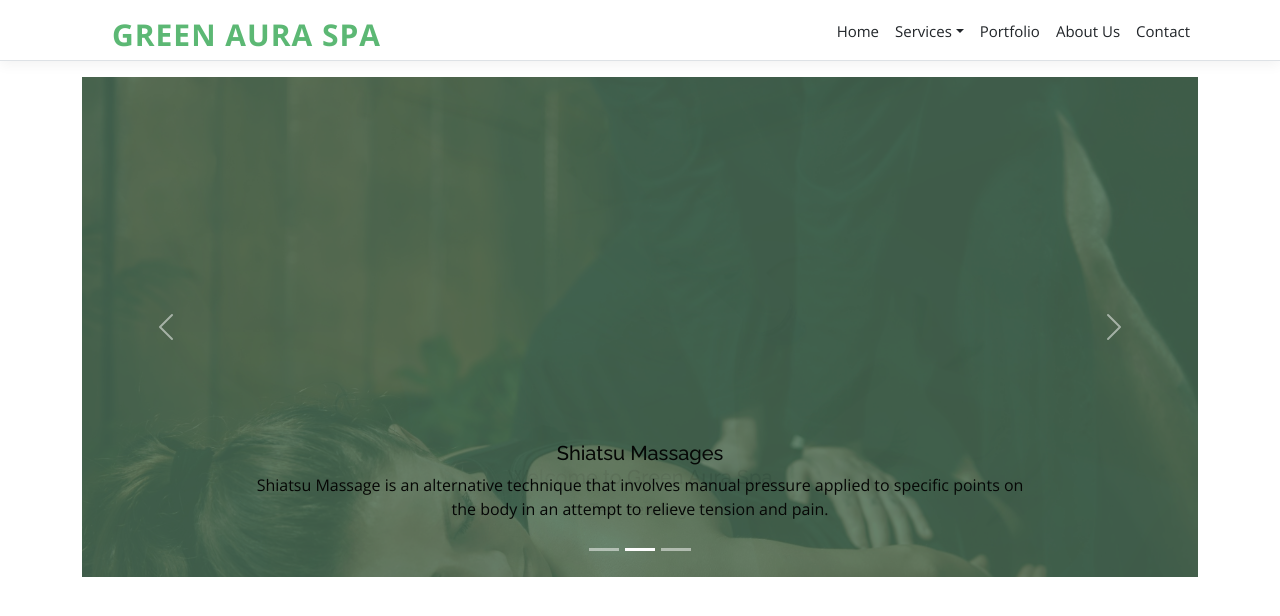
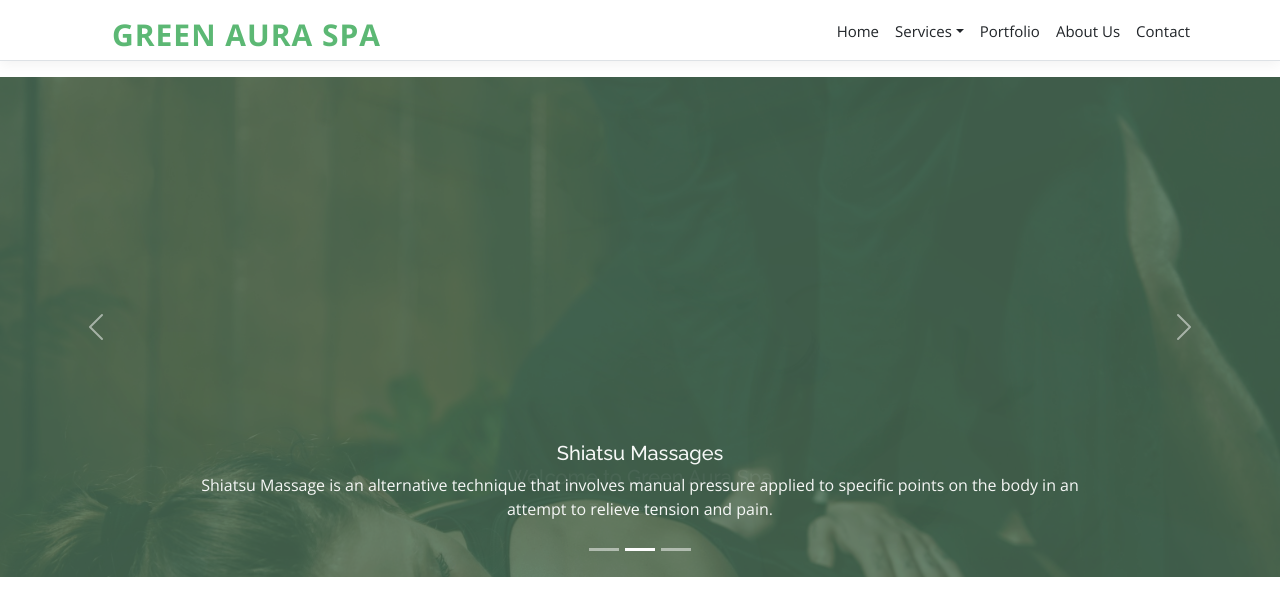
Before and after one commit to JeffSmith1977/GreenAuroraSpa, a React (Create React App) app in the folder ClientApp/: page / in a window 1280 px wide. Shown: the top 616 px of the page. Built offline with nearby package versions, Linux system fonts and the light colour scheme.

Commit message:
Ajuste del container

```diff
--- a/ClientApp/src/App.js
+++ b/ClientApp/src/App.js
@@ -13,7 +13,7 @@ import About from './components/About';
 import Portfolio from './Portfolio';
 import FacialWax from './components/products/FacialWax';
 import BodyWax from './components/products/BodyWax';
-
+import { Container } from 'reactstrap';
 
 export default class App extends Component {
   static displayName = App.name;
@@ -23,7 +23,7 @@ export default class App extends Component {
       <Layout>
         <Route exact path='/' component={Home} />
         <Route path='/counter' component={Counter} />
-        <Route path='/products' component={Facialtreatments} />
+        <Route path='/products' component={props => <Container {...props}>{<Facialtreatments {...props}/>}</Container>} />
         <Route path='/massage' component={Massages} />
         <Route path='/facialwax' component={FacialWax} />
         <Route path='/bodywax' component={BodyWax} />
--- a/ClientApp/src/components/Layout.js
+++ b/ClientApp/src/components/Layout.js
@@ -1,5 +1,4 @@
 import React, { Component } from 'react';
-import { Container } from 'reactstrap';
 import { NavMenu } from './NavMenu';
 
 export class Layout extends Component {
@@ -9,9 +8,7 @@ export class Layout extends Component {
     return (
       <div>
         <NavMenu />
-        <Container>
           {this.props.children}
-        </Container>
       </div>
     );
   }
--- a/ClientApp/src/custom.css
+++ b/ClientApp/src/custom.css
@@ -1565,6 +1565,6 @@ section {
     background-color: #fff;
 }
 
-.carousel-dark .carousel-indicators [data-bs-target] {
-    background-color: #fff;
-}
+.carousel-dark .carousel-caption {
+    color: #fff;
+}
```
